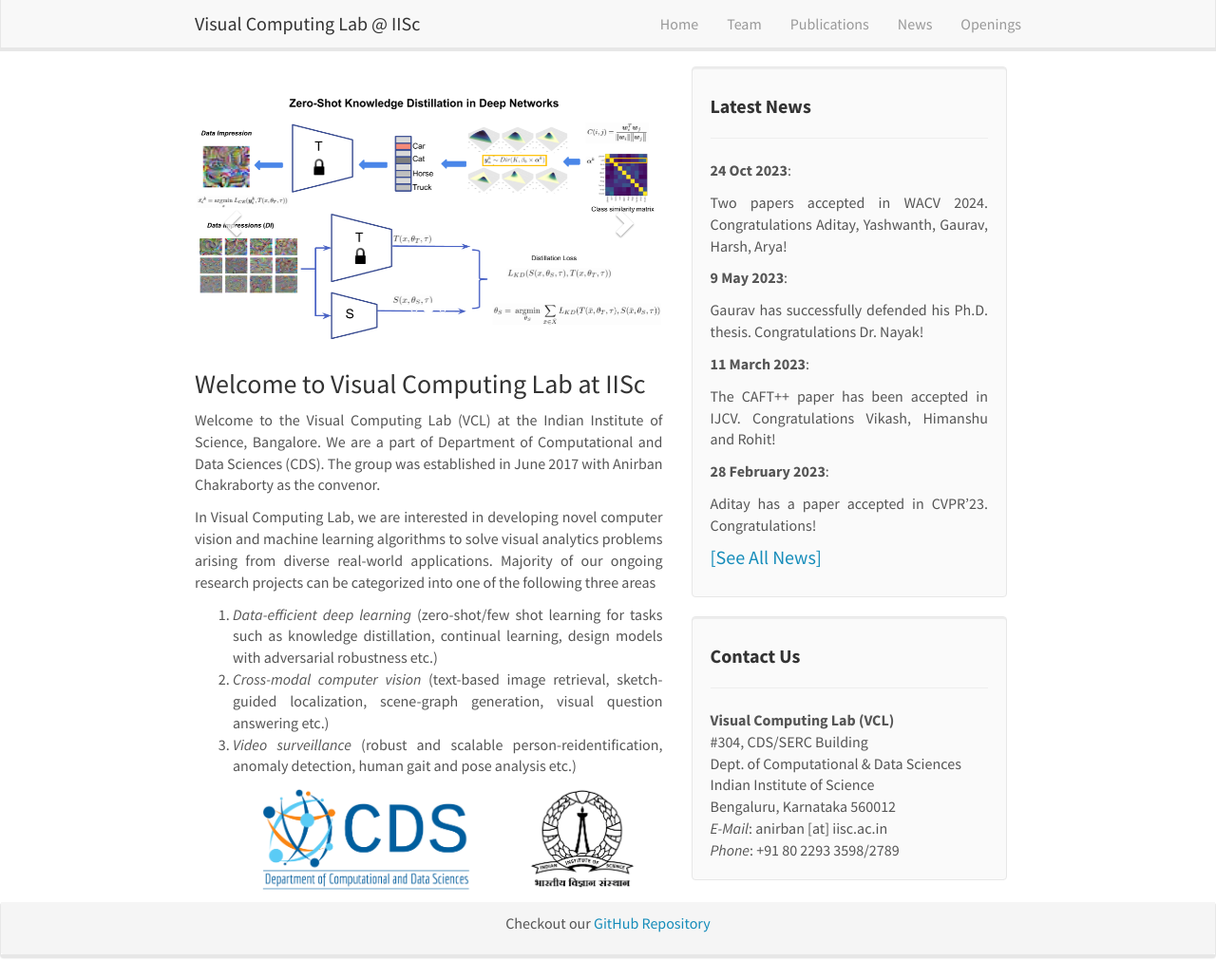
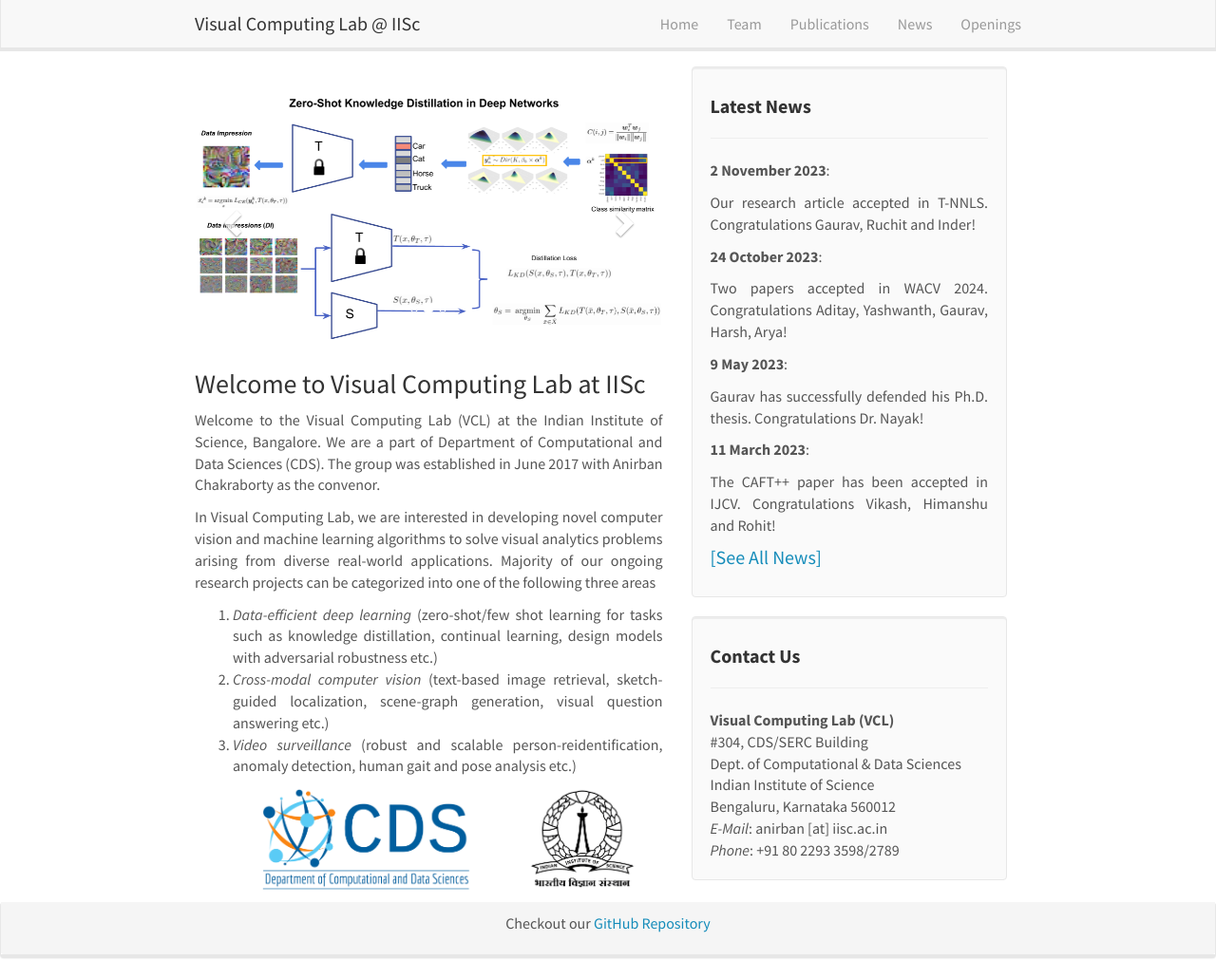
Before and after one commit to vcl-iisc/vclab-website, a Jekyll site: the page built from _pages/home.md, in a window 1280 px wide and 1031 px high. Shown: the whole window at 95% size. Built offline with Jekyll 4.4.1, drawn with Linux system fonts in a browser that asks for light colours; nearby versions of some CDN libraries.

Commit message:
Update news.yml
Added T-NNLS acceptance news

```diff
--- a/_data/news.yml
+++ b/_data/news.yml
@@ -1,4 +1,7 @@
-- date: 24 Oct 2023
+- date: 2 November 2023
+  headline: Our research article accepted in T-NNLS. Congratulations Gaurav, Ruchit and Inder!
+
+- date: 24 October 2023
   headline: Two papers accepted in WACV 2024. Congratulations Aditay, Yashwanth, Gaurav, Harsh, Arya!
 
 - date: 9 May 2023
```
